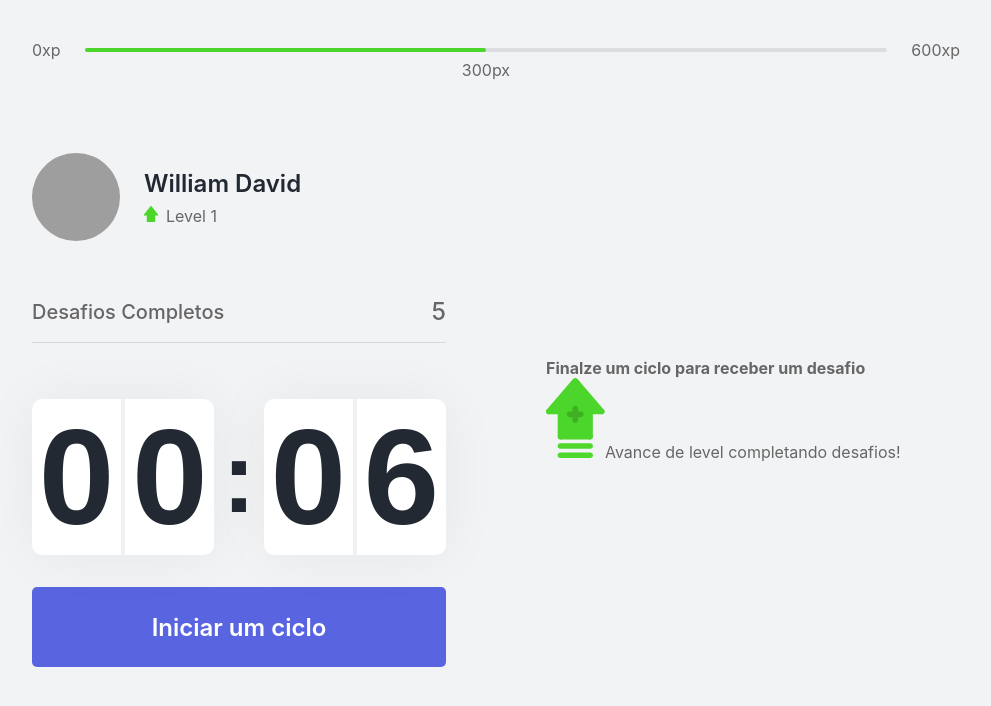
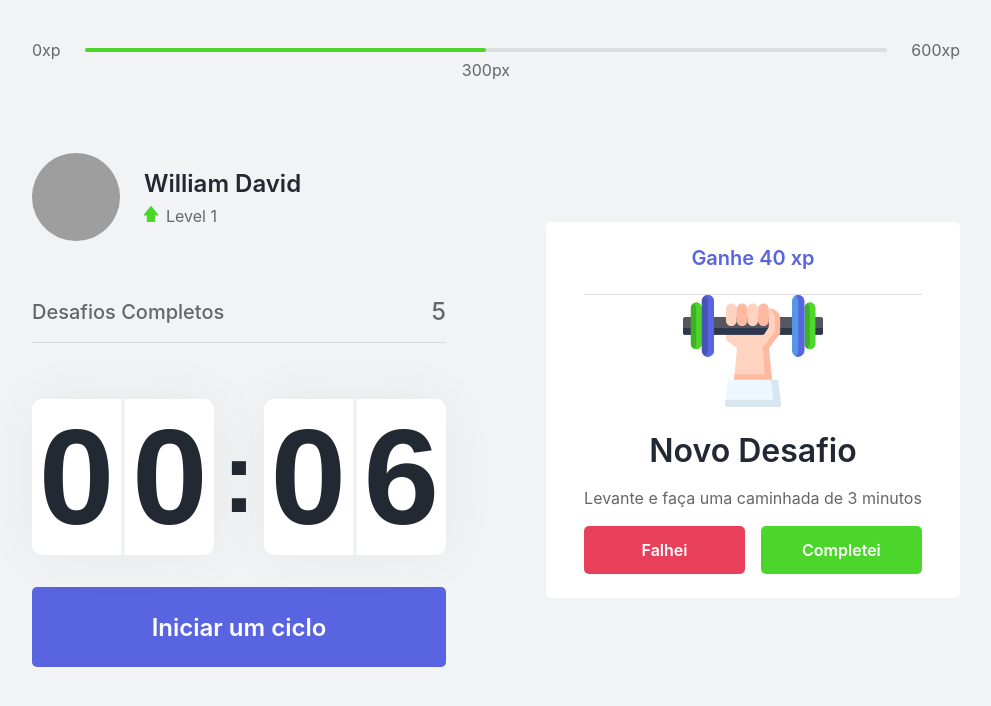
Before and after one commit to WillDavid/NextLevelWeek4-Moveit, a Next.js app in the folder moveit-next/: page / in a window 1280 px wide. Shown: the top 706 px of the page, without its empty margins (144-1135 px from the left). Built offline with nearby package versions, Linux system fonts and the light colour scheme; grey boxes are pictures that could not be loaded.

Commit message:
challenger box finished

```diff
--- a/moveit-next/src/components/ChallengeBox.tsx
+++ b/moveit-next/src/components/ChallengeBox.tsx
@@ -1,7 +1,37 @@
 import styles from '../styles/components/ChallengeBox.module.css'
 export function ChallengeBox(){
+
+    const hasActiveChallenge = true;
     return(
         <div className={styles.challengeBoxContainer}>
+            {hasActiveChallenge ? (
+
+                <div className={styles.challengeActive}>
+                    <header>Ganhe 40 xp</header>
+                    <main>
+                        <img src="icons/body.svg" />
+                        <strong>Novo Desafio</strong>
+                        <p>Levante e faça uma caminhada de 3 minutos</p>
+                    </main>
+
+                    <footer>
+                        <button
+                        type="button"
+                        className={styles.challengeFailedButton}
+                        >
+                            Falhei
+                        </button>
+
+                        <button
+                         type="button"
+                         className={styles.challengeSucceededButton}
+                         >
+                             Completei
+                         </button>
+                    </footer>
+                </div>
+
+            ): (
             <div className={styles.challengeNotActive}>
                 <strong>Finalze um ciclo para receber um desafio</strong>
                 <p>
@@ -9,6 +39,7 @@
                     Avance de level completando desafios!
                 </p>
             </div>
+            )}
         </div>
     )
 }
--- a/moveit-next/src/styles/components/ChallengeBox.module.css
+++ b/moveit-next/src/styles/components/ChallengeBox.module.css
@@ -0,0 +1,116 @@
+.challengeBoxContainer {
+    height: 100%;
+
+    background: var(--white);
+    border-radius: 5px;
+    box-shadow: 0 0 60 rgba(0,0,0,0.05);
+    padding: 1.5rem 2rem;
+
+    display: flex;
+    flex-direction: column;
+    align-items: center;
+    justify-content: center;
+
+    text-align: center;
+}
+
+
+.challengeNotActive {
+    display: flex;
+    flex-direction: column;
+    align-items: center;
+}
+
+.challengeNotActive strong {
+    font-size: 1.5rem;
+    font-weight: 500;
+    line-height: 1.4;
+
+
+}
+
+.challengeNotActive p {
+    display: flex;
+    flex-direction: column;
+    align-items: center;
+    line-height: 1.4;
+    max-width: 78%;
+    margin-top: 3rem;
+}
+
+.challengeNotActive p img {
+    margin-bottom: 1rem;
+}
+
+
+.challengeActive {
+    height: 100%;
+    display: flex;
+    flex-direction: column;
+
+}
+
+.challengeActive header {
+    color: var(--blue);
+    font-weight: 600;
+    font-size: 1.25rem;
+    padding: 0 2rem 1.5rem;
+    border-bottom: 1px solid var(--gray-line);
+}
+
+.challengeActive main {
+    flex: 1;
+    display: flex;
+    flex-direction: column;
+    align-items: center;
+    justify-content: center;
+}
+
+.challengeActive main strong {
+    font-size: 2rem;
+    font-weight: 600;
+    color: var(--title);
+    margin: 1.5rem 0 1rem;
+
+}
+
+.challengeActive main p {
+    line-height: 1.5;
+    margin-bottom: 1rem;
+}
+
+.challengeActive footer {
+    display: grid;
+    grid-template-columns: 1fr 1fr;
+    gap: 1rem;
+
+}
+
+.challengeActive footer button{
+    height: 3rem;
+    display: flex;
+    align-items: center;
+    justify-content: center;
+
+    border-radius: 5px;
+    border: 0;
+
+    color: var(--white);
+    font-size: 1rem;
+    font-weight: 600;
+    transition: filter 0.2s;
+}
+
+.challengeActive footer button.challengeFailedButton {
+    background: var(--red);
+}
+
+
+
+.challengeActive footer button.challengeSucceededButton {
+    background: var(--green);
+}
+
+.challengeActive footer button:hover {
+    filter: brightness(0.9);
+}
```
